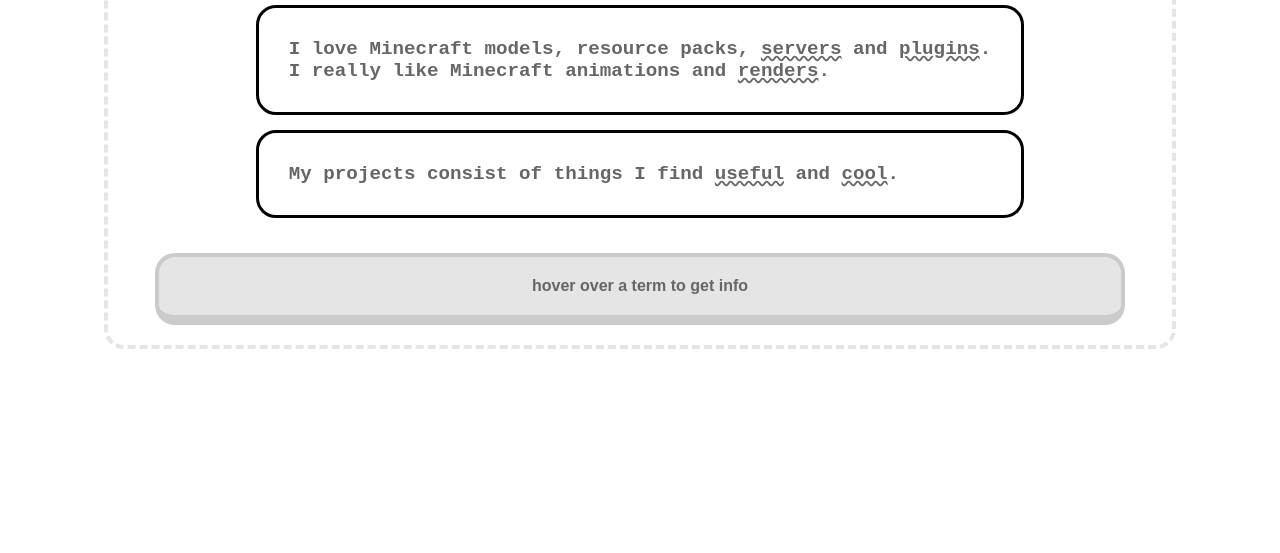
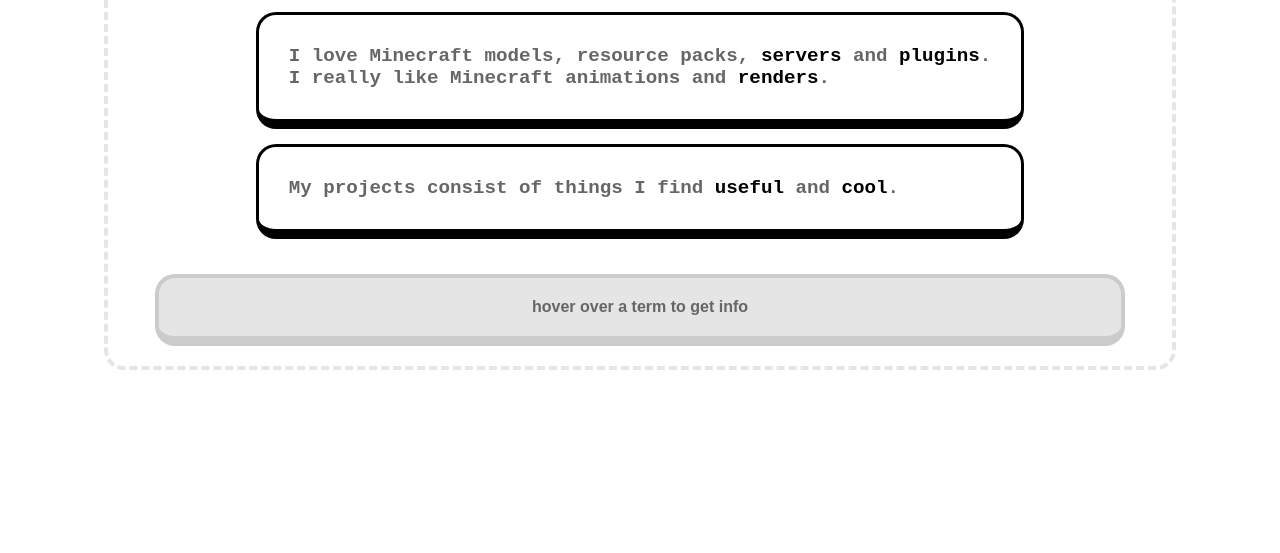
Before and after one commit to TheAnnoying/theannoyingdev, an Astro site: page / in a window 1280 px wide. Shown: the part 247-800 px from the top of the page. Built offline with nearby package versions, Linux system fonts and the light colour scheme; Astro itself is replaced by a stand-in of ours.

Commit message:
style: fixed bottom border being thicker not applying and made terms have thicker font weight and darker color

```diff
--- a/src/styles/global.css
+++ b/src/styles/global.css
@@ -39,7 +39,7 @@ a {
 }
 
 .section {
-	border-bottom-width: 10px;
+	border-bottom-width: 10px !important;
 	border: 3px solid black;
 	font-family: monospace;
 	border-radius: 20px;
@@ -48,7 +48,8 @@ a {
 }
 
 span {
-	text-decoration: underline wavy;
+	color: black;
+	font-weight: 700;
 }
 
 #card #banner {
```
